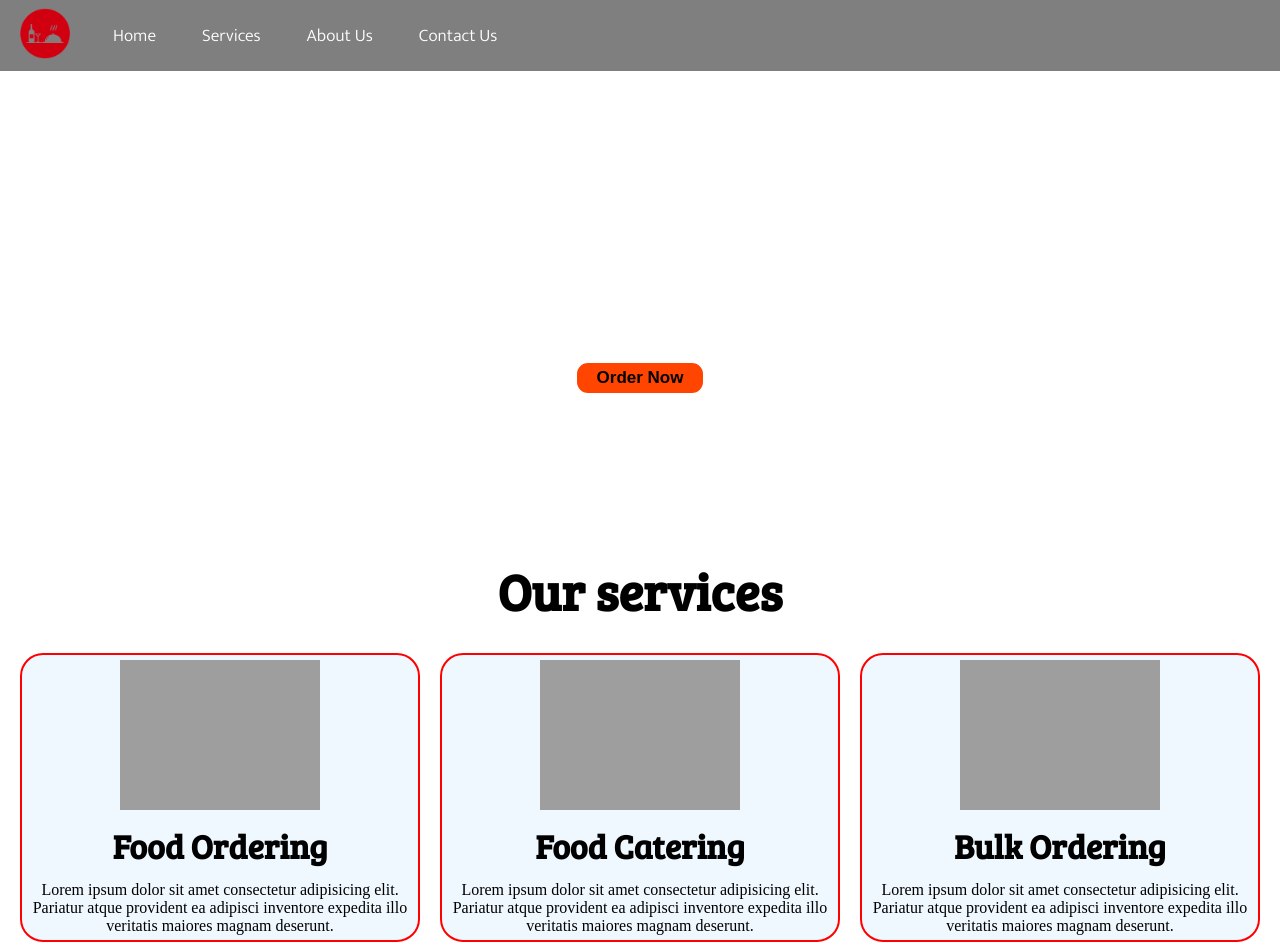
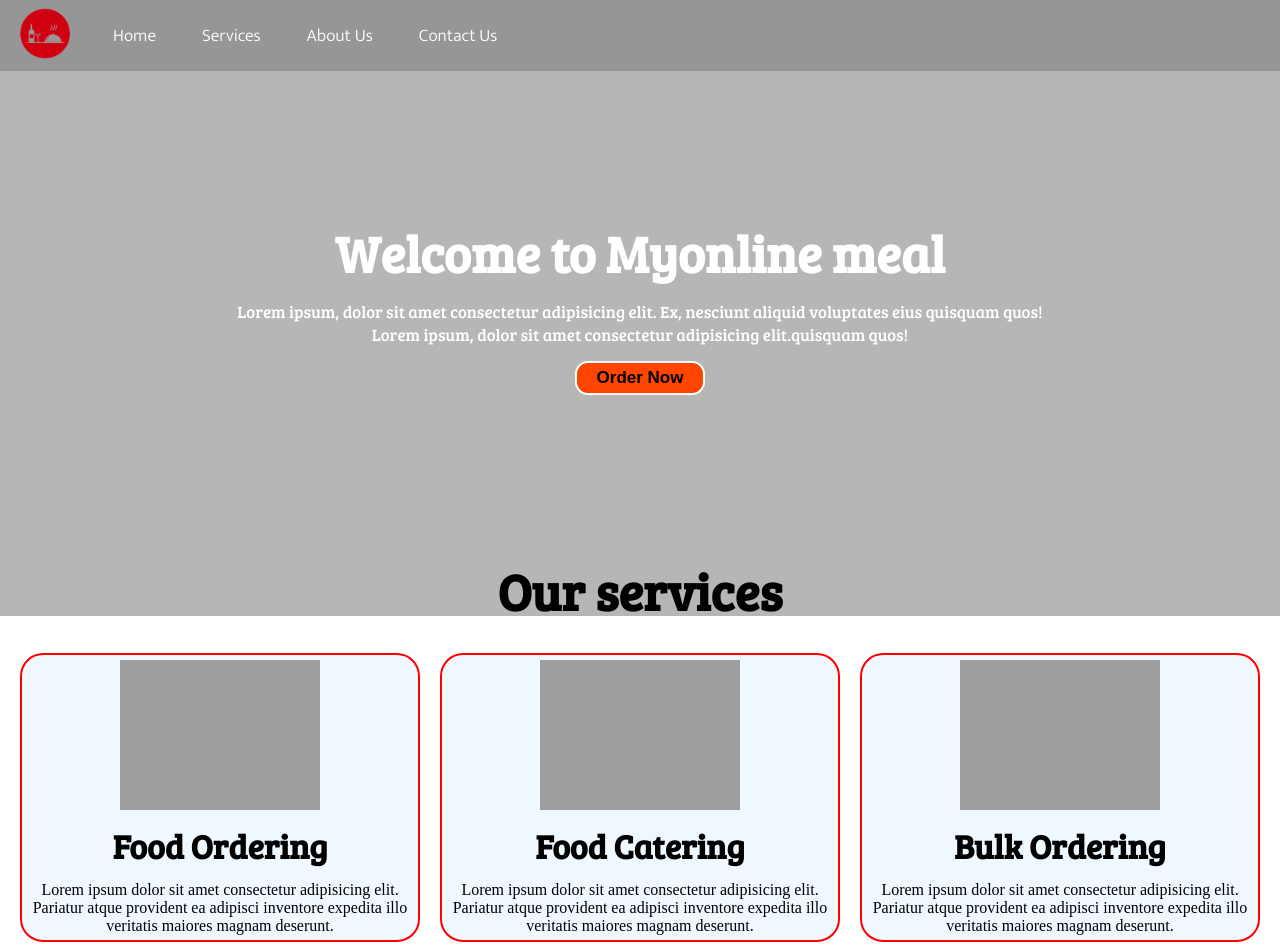
Before and after one commit to Tushar409212/food-ordering-web, a plain HTML site: page index.html in a window 1280 px wide. Shown: the top 945 px of the page. Drawn offline with Linux system fonts and the light colour scheme; the site is published under a folder, as on GitHub Pages, so addresses that start at the root find nothing.

Commit message:
home background added

```diff
--- a/css/style.css
+++ b/css/style.css
@@ -69,7 +69,7 @@
 
 #home::before {
     content: "";
-    background: url('/img/bg1.jpg') no-repeat center center/cover;
+    background: url('../img/bg1.jpg') no-repeat center center/cover;
     position: absolute;
     top: 0px;
     left: 0px;
```
